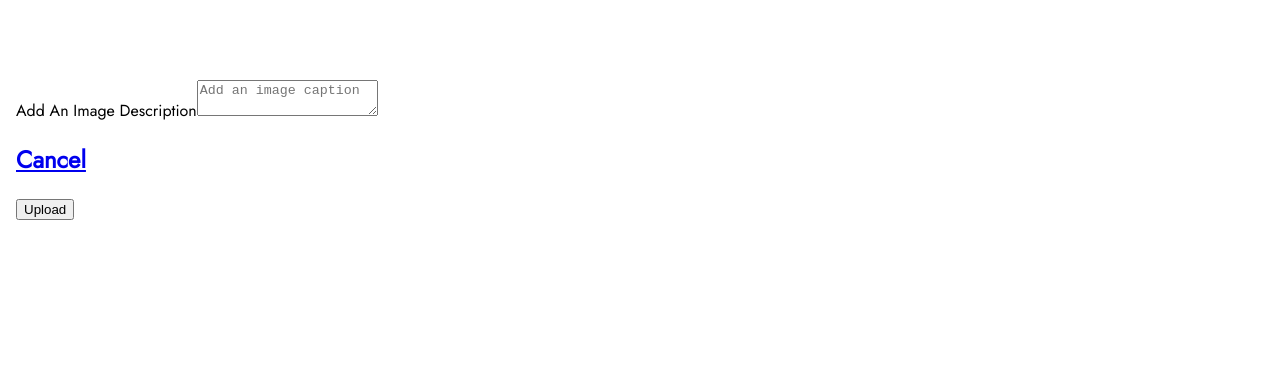
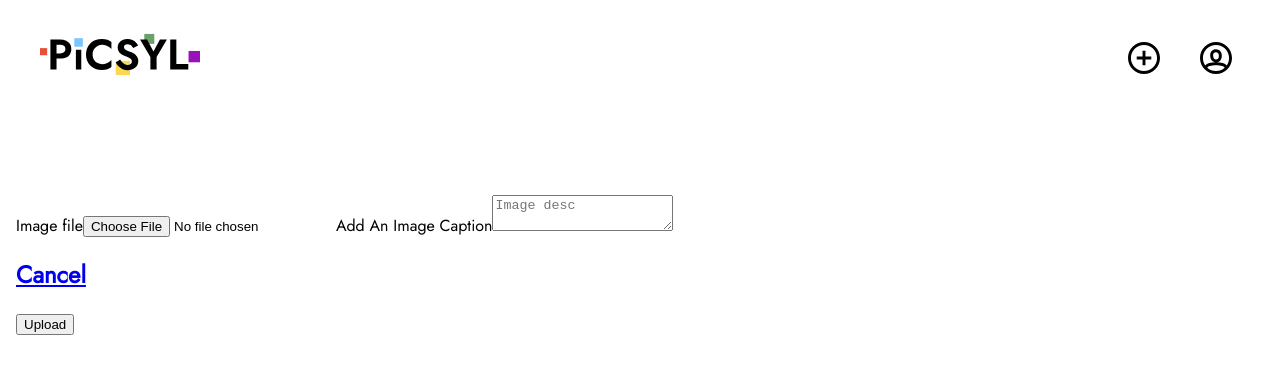
Before and after one commit to b0p1/picsyl, a React (Create React App) app: page /upload in a window 1280 px wide. Shown: the top 374 px of the page. Built offline with nearby package versions, Linux system fonts and the light colour scheme.

Commit message:
fix image upload

```diff
--- a/src/components/MobileFooter/MobileFooter.js
+++ b/src/components/MobileFooter/MobileFooter.js
@@ -1,5 +1,5 @@
 import "./mobile-footer.scss";
-import addPostIcon from "../../assets/icons/circle-plus.svg";
+import addPostIcon from "../../assets/icons/camera-plus.svg";
 import profileIcon from "../../assets/icons/user.svg";
 import { Link } from "react-router-dom"
 
--- a/src/pages/UploadPage/UploadPage.js
+++ b/src/pages/UploadPage/UploadPage.js
@@ -1,34 +1,69 @@
 import "./upload-page.scss";
 // import PublishIcon from "../../assets/icons/publish.svg";
-import { Link } from "react-router-dom";
-import { useNavigate } from "react-router-dom";
+import { useNavigate, Link } from "react-router-dom";
+import { useState } from "react";
 import axios from "axios";
+import MobileHeader from "../../components/MobileHeader/MobileHeader";
+import Header from "../../components/Header/Header";
+import MobileFooter from "../../components/MobileFooter/MobileFooter";
+import PublishIcon from "../../assets/icons/circle-plus.svg";
 
 function UploadPage(props) {
   const navigate = useNavigate();
+  const [desc, setDesc] = useState("");
+  const [file, setFile] = useState("");
+
+  const submitForm = (e) => {
+    e.preventDefault();
+    const formData = new FormData();
+    formData.append("desc", desc);
+    formData.append("file", file);
+    axios
+      .post(`${process.env.REACT_APP_SERVER_URL}/posts`, formData)
+      .then((res) => {
+        alert("File Upload success");
+      })
+      .catch((err) => alert("File Upload Error"));
+  };
+
   return (
+    <>
+      <MobileHeader />
+      <Header />
       <form
         onSubmit={(e) => {
-        e.preventDefault();
           navigate("/");
-        axios.post("http://localhost:8081/posts", {
-          img: e.target.img.value,
-          desc: e.target.desc.value,
-        });
+          submitForm(e);
         }}
         className="upload-form"
       >
+        <label htmlFor="file">Image file</label>
+        <input
+          className="upload-form__file"
+          type="file"
+          name="file"
+          id="file"
+          //   value=
+          onChange={(e) => setFile(e.target.files[0])}
+        />
+        {/* <img
+          className="upload-form__button-icon"
+          src={PublishIcon}
+          alt="Publish Icon"
+        /> */}
         <label className="upload-form__label" htmlFor="desc-box">
-        Add An Image Description
+          Add An Image Caption
         </label>
         <textarea
           name="desc"
           id="desc-box"
           className="upload-form__desc-box"
           autoComplete="off"
-        placeholder="Add an image caption"
+          placeholder="Image desc"
+          value={desc}
+          onChange={(e) => setDesc(e.target.value)}
         ></textarea>
-      <div className="upload-form-bottom-container">
+        <div className="upload-form-container">
           <Link to="/">
             <h2 className="upload-form__cancel">Cancel</h2>
           </Link>
@@ -36,15 +71,11 @@ function UploadPage(props) {
             <button type="submit" className="upload-form__button">
               Upload
             </button>
-
-          <img
-            className="upload-form__button-icon"
-            //   src={PublishIcon}
-            //   alt="Publish Icon"
-          />
           </div>
         </div>
       </form>
+      <MobileFooter />
+    </>
   );
 }
 
```
Lines whose indentation alone changed are shown as unchanged.
